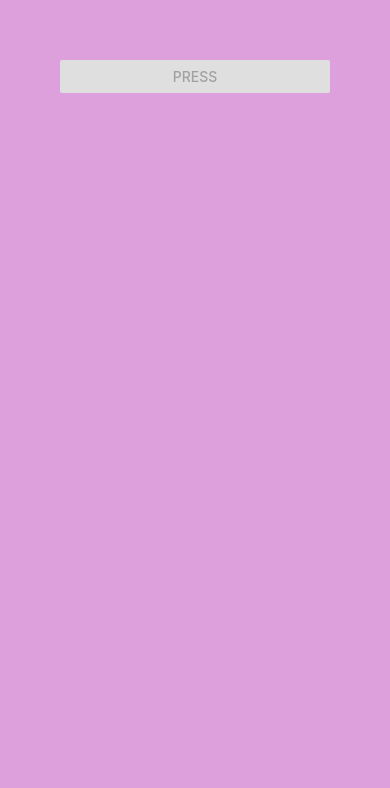
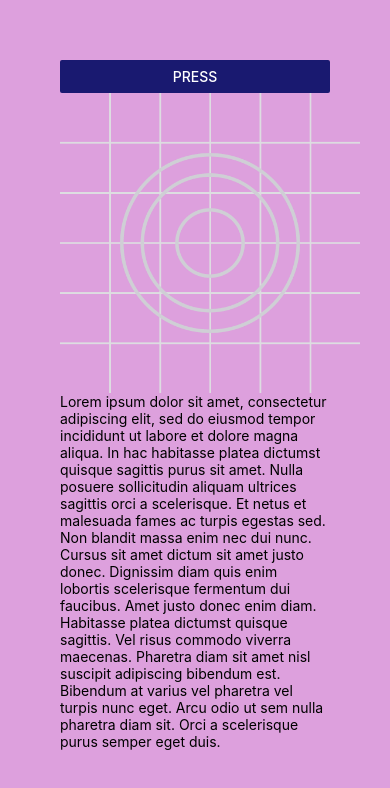
Before and after one commit to james-kwon97/Learning-React-Native, a React Native app in the folder CoreComponents/: screen / in a window 390 px wide. Shown: the top 788 px of the page. Built offline with nearby package versions, Linux system fonts and the light colour scheme.

Commit message:
Pressable learnt, onPress, onPressIn, onPressOut all working

```diff
--- a/CoreComponents/App.js
+++ b/CoreComponents/App.js
@@ -1,5 +1,5 @@
-import { View, Button } from 'react-native'
-// const logoImg = require('./assets/adaptive-icon.png')
+import { View, Button, Image, Text, Pressable } from 'react-native'
+const logoImg = require('./assets/adaptive-icon.png')
 
 export default function App() {
   return (
@@ -8,8 +8,26 @@ export default function App() {
         title="Press"
         onPress={() => console.log('Button pressed')}
         color="midnightblue"
-        disabled
-      ></Button>
+      />
+      <Pressable onPress={() => console.log('Image pressed out')}>
+        <Image source={logoImg} style={{ width: 300, height: 300 }} />
+      </Pressable>
+      <Pressable onPress={() => console.log('Text pressed')}>
+        <Text>
+          Lorem ipsum dolor sit amet, consectetur adipiscing elit, sed do
+          eiusmod tempor incididunt ut labore et dolore magna aliqua. In hac
+          habitasse platea dictumst quisque sagittis purus sit amet. Nulla
+          posuere sollicitudin aliquam ultrices sagittis orci a scelerisque. Et
+          netus et malesuada fames ac turpis egestas sed. Non blandit massa enim
+          nec dui nunc. Cursus sit amet dictum sit amet justo donec. Dignissim
+          diam quis enim lobortis scelerisque fermentum dui faucibus. Amet justo
+          donec enim diam. Habitasse platea dictumst quisque sagittis. Vel risus
+          commodo viverra maecenas. Pharetra diam sit amet nisl suscipit
+          adipiscing bibendum est. Bibendum at varius vel pharetra vel turpis
+          nunc eget. Arcu odio ut sem nulla pharetra diam sit. Orci a
+          scelerisque purus semper eget duis.
+        </Text>
+      </Pressable>
     </View>
   )
 }
```
